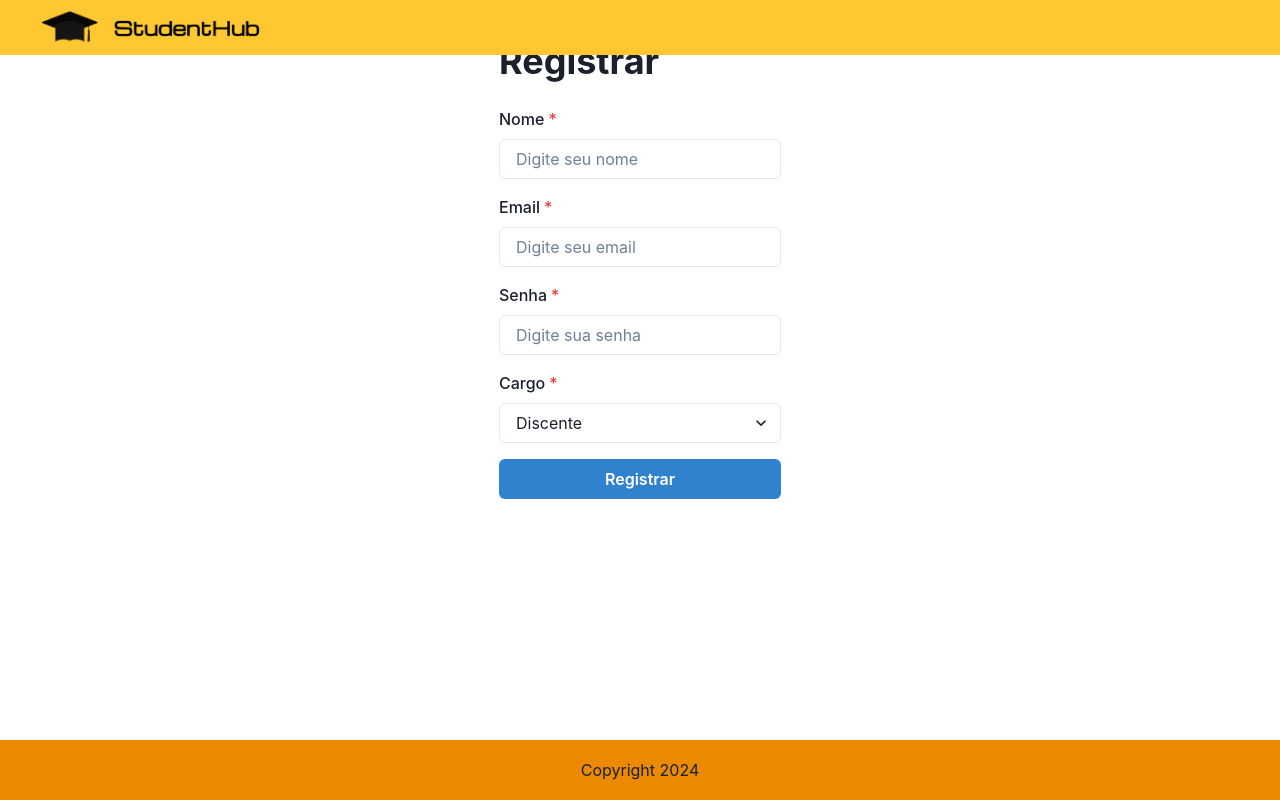
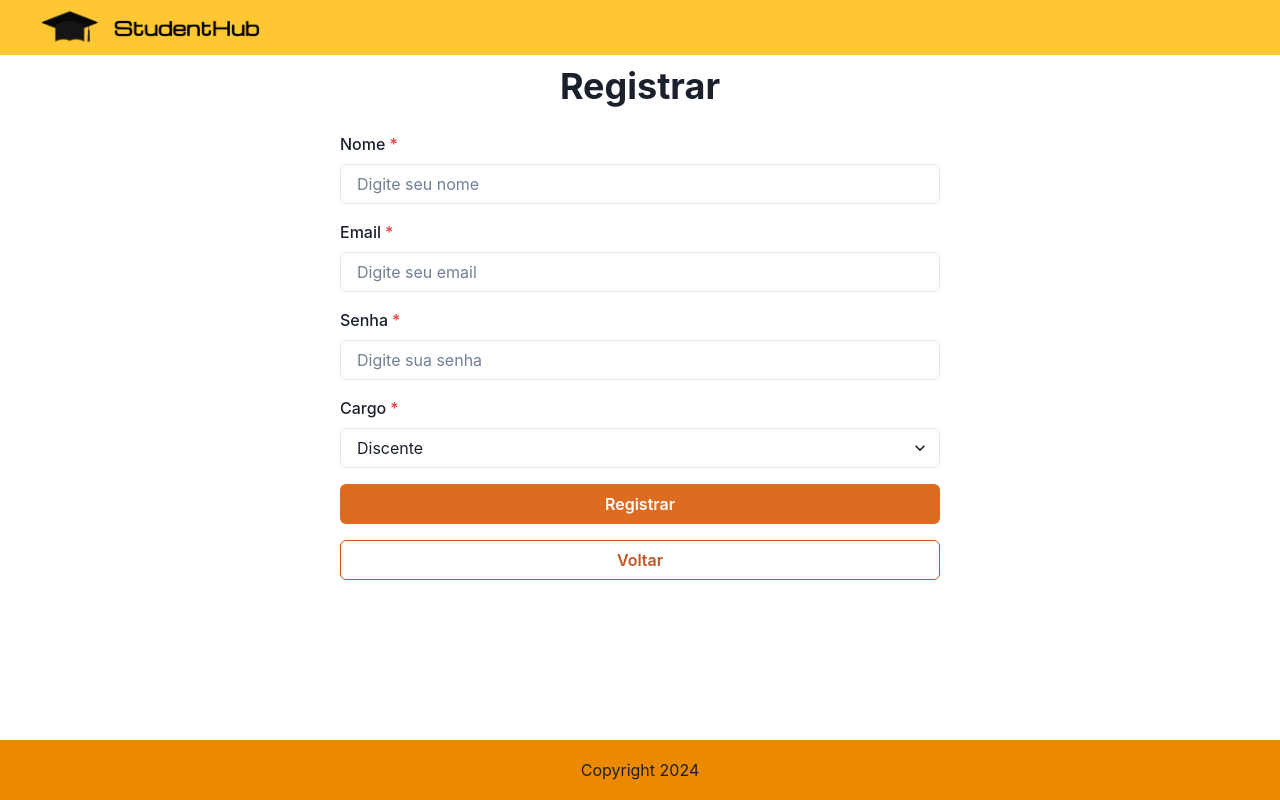
Before and after one commit to Gustavotc/tech-challeng-3-portal-alunos-react, a React (Vite) app: page /auth/register in a window 1280 px wide. Built offline with nearby package versions, Linux system fonts and the light colour scheme.

Commit message:
feat(styles): estilo global para desligar seleção

```diff
--- a/src/components/page/Page.tsx
+++ b/src/components/page/Page.tsx
@@ -11,6 +11,7 @@ export default function Page({ children }: Props) {
       w="full"
       p="10"
       pt="65px"
+      pb={0}
       justify="flex-start"
       align="center"
     >
--- a/src/features/auth/domain/usecases/useRegister.ts
+++ b/src/features/auth/domain/usecases/useRegister.ts
@@ -1,15 +1,16 @@
 import { AuthRepository } from "../../infra/repositories/AuthRepository";
 import { IAuthRegisterUser } from "../interfaces/IAuthRegisterUser";
+import { IUser } from "../interfaces/IUser";
 
 interface IRegister {
-  register: (registerUser: IAuthRegisterUser) => Promise<void>; // async function to register a user
+  register: (registerUser: IAuthRegisterUser) => Promise<IUser>;
 }
 
 export const useRegister = (): IRegister => {
   const authRepo = new AuthRepository();
 
   const register = async (registerUser: IAuthRegisterUser) => {
-    await authRepo.register(registerUser);
+    return authRepo.register(registerUser);
   };
 
   return { register };
--- a/src/features/auth/presentation/login/Login.tsx
+++ b/src/features/auth/presentation/login/Login.tsx
@@ -61,6 +61,10 @@ export const Login = () => {
     }
   };
 
+  const handleSignUp = () => {
+    navigate("/auth/register");
+  };
+
   return (
     <VStack flex={1}>
       <HStack
@@ -108,7 +112,12 @@ export const Login = () => {
                 Login
               </Button>
 
-              <Button colorScheme="orange" type="button" width="full">
+              <Button
+                colorScheme="orange"
+                type="button"
+                width="full"
+                onClick={handleSignUp}
+              >
                 Sign Up
               </Button>
             </VStack>
--- a/src/features/auth/presentation/register/Register.tsx
+++ b/src/features/auth/presentation/register/Register.tsx
@@ -1,27 +1,43 @@
 import React, { useState } from "react";
 import { useRegister } from "../../domain/usecases/useRegister";
 import {
-  Box,
   FormControl,
   FormLabel,
   Input,
   Button,
   Heading,
-  VStack,
-  Alert,
-  AlertIcon,
   Select,
+  useToast,
 } from "@chakra-ui/react";
 import { IAuthRegisterUser } from "../../domain/interfaces/IAuthRegisterUser";
+import Page from "../../../../components/page/Page";
+import styled from "styled-components";
+import { useNavigate } from "react-router-dom";
+import { useAuthContext } from "../../../../contexts/AuthContext";
+
+const StyledForm = styled.form`
+  display: flex;
+  flex: 1;
+  flex-direction: column;
+  justify-content: flex-start;
+  align-items: center;
+  width: 100%;
+  gap: 1rem;
+  max-width: 600px;
+`;
 
 export const Register = () => {
+  const navigate = useNavigate();
   const [name, setName] = useState("");
   const [email, setEmail] = useState("");
   const [password, setPassword] = useState("");
   const [role, setRole] = useState<"DOCENTE" | "DISCENTE">("DISCENTE");
-  const [errorMessage, setErrorMessage] = useState<string | null>(null);
+
+  const { updateAuthUser } = useAuthContext();
 
   const { register } = useRegister();
+
+  const toast = useToast();
 
   const handleRegister = async (e: React.FormEvent) => {
     e.preventDefault();
@@ -33,24 +49,35 @@ export const Register = () => {
         roleId: role,
       };
 
-      await register(authRegister);
-      // Redirecionar ou exibir feedback de sucesso
+      const user = await register(authRegister);
+      updateAuthUser(user);
+      toast({
+        title: "Cadastro realizado",
+        description: `Olá ${name.split(" ")[0]}, seja bem vindo ao StudentHub!`,
+        position: "top-right",
+        status: "success",
+      });
+      navigate("/posts");
     } catch {
-      setErrorMessage("Erro ao registrar usuário");
+      toast({
+        title: "Falha no cadastro",
+        description:
+          "Ocorreu uma falha ao cadastrar o usuário, tente novamente!",
+        position: "top-right",
+        status: "error",
+      });
     }
   };
 
+  const handleGoBack = () => {
+    navigate("/auth/login");
+  };
+
   return (
-    <Box maxW="md" mx="auto" mt={10} flex={1}>
+    <Page>
       <Heading mb={6}>Registrar</Heading>
-      {errorMessage && (
-        <Alert status="error" mb={4}>
-          <AlertIcon />
-          {errorMessage}
-        </Alert>
-      )}
-      <form onSubmit={handleRegister}>
-        <VStack spacing={4}>
+
+      <StyledForm onSubmit={handleRegister}>
         <FormControl id="name" isRequired>
           <FormLabel>Nome</FormLabel>
           <Input
@@ -84,7 +111,6 @@ export const Register = () => {
         <FormControl id="role" isRequired>
           <FormLabel>Cargo</FormLabel>
           <Select
-              placeholder="Digite seu cargo"
             onChange={(event) =>
               setRole(event.target.value as "DOCENTE" | "DISCENTE")
             }
@@ -95,11 +121,20 @@ export const Register = () => {
           </Select>
         </FormControl>
 
-          <Button colorScheme="blue" type="submit" width="full">
+        <Button colorScheme="orange" type="submit" width="full">
           Registrar
         </Button>
-        </VStack>
-      </form>
-    </Box>
+
+        <Button
+          variant="outline"
+          colorScheme="orange"
+          type="submit"
+          width="full"
+          onClick={handleGoBack}
+        >
+          Voltar
+        </Button>
+      </StyledForm>
+    </Page>
   );
 };
--- a/src/main.tsx
+++ b/src/main.tsx
@@ -4,10 +4,11 @@ import App from "./App.tsx";
 import { ChakraProvider } from "@chakra-ui/react";
 import { BrowserRouter } from "react-router-dom";
 import { AuthProvider } from "./contexts/AuthContext.tsx";
+import theme from "./styles/CustomTheme.ts";
 
 createRoot(document.getElementById("root")!).render(
   <StrictMode>
-    <ChakraProvider>
+    <ChakraProvider theme={theme}>
       <AuthProvider>
         <BrowserRouter>
           <App />
--- /dev/null
+++ b/src/styles/CustomTheme.ts
@@ -0,0 +1,19 @@
+import { extendTheme } from "@chakra-ui/react";
+
+const theme = {
+  styles: {
+    global: {
+      "html, body, img, div.image": {
+        "user-select": "none",
+        "-drag": "none",
+        "user-drag": "none",
+        "-webkit-user-drag": "none",
+        "-moz-user-select": "none",
+        "-webkit-user-select": "none",
+        "-ms-user-select": "none",
+      },
+    },
+  },
+};
+
+export default extendTheme(theme);
```
Lines whose indentation alone changed are shown as unchanged.
